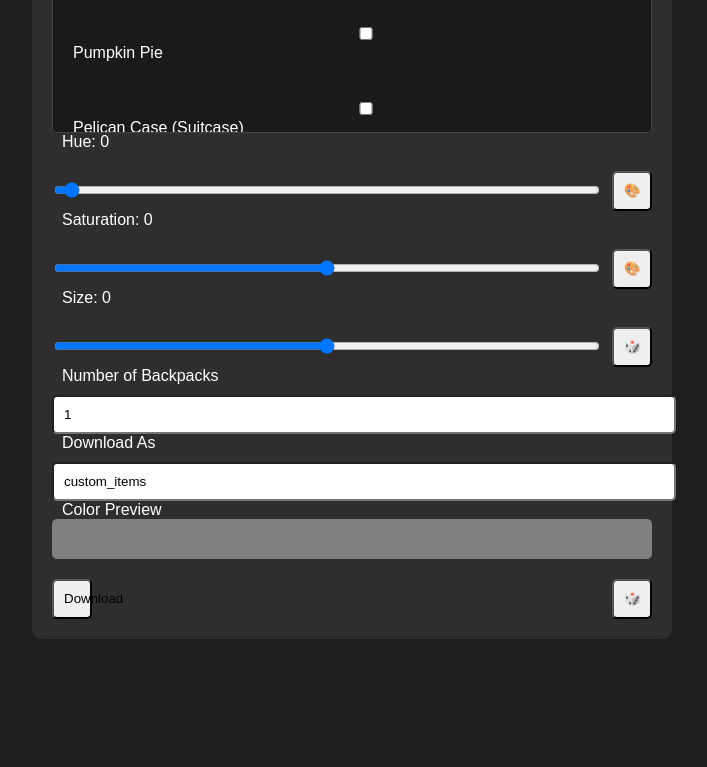
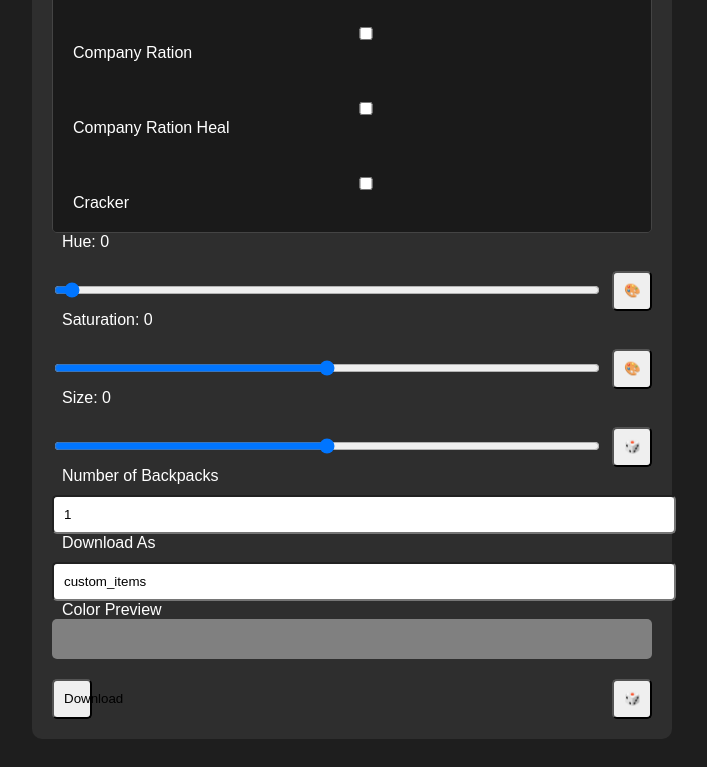
Before and after one commit to MasionoVR/json-generator-site, a plain HTML site: page index.html in a window 1280 px wide. Shown: the part 223-990 px from the top of the page, without its empty margins (288-995 px from the left). Before the commit the page ends 890 px from the top, so only its background shows below. Drawn offline with Linux system fonts and the light colour scheme.

Commit message:
Update index.html

```diff
--- a/index.html
+++ b/index.html
@@ -1,7 +1,7 @@
 <!DOCTYPE html>
 <html>
 <head>
-  <title>444 Json Generator!</title>
+  <title>Masiono's 444 Json Converter</title>
   <meta name="viewport" content="width=device-width, initial-scale=1">
   <style>
     body {
@@ -24,7 +24,7 @@
       border-radius: 5px;
     }
     .scrollbox {
-      max-height: 200px;
+      max-height: 300px;
       overflow-y: auto;
       border: 1px solid #444;
       padding: 10px;
@@ -35,10 +35,10 @@
       display: block;
       margin-bottom: 5px;
     }
-    .controls {
+    .controls, .row {
       display: flex;
+      gap: 10px;
       align-items: center;
-      gap: 10px;
     }
     #colorPreview {
       width: 100%;
@@ -47,8 +47,6 @@
       background: hsl(0, 0%, 50%);
     }
     .row {
-      display: flex;
-      gap: 10px;
       margin-top: 10px;
     }
     .row button {
@@ -60,20 +58,36 @@
 </head>
 <body>
 <div class="container">
-  <h2>Mobile JSON Generator</h2>
+  <h2>Masiono's 444 Json Converter</h2>
 
   <label>Select Items:</label>
   <div class="scrollbox" id="itemList">
     <label><input type="checkbox" value="item_apple"> Apple</label>
+    <label><input type="checkbox" value="item_company_ration"> Company Ration</label>
+    <label><input type="checkbox" value="item_company_ration_heal"> Company Ration Heal</label>
+    <label><input type="checkbox" value="item_cracker"> Cracker</label>
+    <label><input type="checkbox" value="item_heart_chocolate_box"> Heart Chocolate Box</label>
+    <label><input type="checkbox" value="item_mega_broccoli"> Mega Broccoli</label>
+    <label><input type="checkbox" value="item_micro_broccoli"> Micro Broccoli</label>
     <label><input type="checkbox" value="item_pumpkin_pie"> Pumpkin Pie</label>
+    <label><input type="checkbox" value="item_stinky_cheese"> Stinky Cheese</label>
+    <label><input type="checkbox" value="item_turkey_leg"> Turkey Leg</label>
+    <label><input type="checkbox" value="item_turkey_whole"> Turkey Whole</label>
+    <label><input type="checkbox" value="item_banana"> Banana</label>
+    <label><input type="checkbox" value="item_large_banana"> Large Banana</label>
+    <label><input type="checkbox" value="item_cola"> Cola</label>
+    <label><input type="checkbox" value="item_large_cola"> Large Cola</label>
+    <label><input type="checkbox" value="item_pizza"> Pizza</label>
+    <label><input type="checkbox" value="item_backpack"> Backpack</label>
+    <label><input type="checkbox" value="item_backpack_large"> Large Backpack</label>
+    <label><input type="checkbox" value="item_nut_shredder"> Nut Shredder</label>
+    <label><input type="checkbox" value="item_heart_gun"> Heart Gun (Raygun)</label>
     <label><input type="checkbox" value="item_pelican_case"> Pelican Case (Suitcase)</label>
     <label><input type="checkbox" value="item_time_bomb"> Time Bomb</label>
     <label><input type="checkbox" value="item_gold_revolver"> Gold Revolver</label>
     <label><input type="checkbox" value="item_egg"> Egg</label>
-    <label><input type="checkbox" value="item_nut_shredder"> Nut Shredder</label>
     <label><input type="checkbox" value="item_ruby"> Ruby</label>
-    <label><input type="checkbox" value="item_pizza"> Pizza</label>
-    <label><input type="checkbox" value="item_mega_broccoli"> Mega Broccoli</label>
+    <!-- continue with the full list... -->
   </div>
 
   <label>Hue: <span id="hueVal">0</span></label>
@@ -114,34 +128,28 @@ function updateValue(id) {
   document.getElementById(id + 'Val').textContent = document.getElementById(id).value;
   updateColorPreview();
 }
-
 function updateColorPreview() {
   const hue = parseInt(document.getElementById("hue").value);
   const sat = parseInt(document.getElementById("saturation").value);
   const scaledSat = Math.round(((sat + 124) / 248) * 100);
   document.getElementById("colorPreview").style.backgroundColor = `hsl(${hue}, ${scaledSat}%, 50%)`;
 }
-
 function randomHue() {
   document.getElementById("hue").value = Math.floor(Math.random() * 241);
   updateValue("hue");
 }
-
 function randomSaturation() {
   document.getElementById("saturation").value = Math.floor(Math.random() * 249) - 124;
   updateValue("saturation");
 }
-
 function randomScale() {
   document.getElementById("scale").value = Math.floor(Math.random() * 255) - 127;
   updateValue("scale");
 }
-
 function randomStuff() {
-  document.querySelectorAll('#itemList input').forEach(cb => cb.checked = Math.random() < 0.4);
+  document.querySelectorAll('#itemList input').forEach(cb => cb.checked = Math.random() < 0.3);
   randomHue(); randomSaturation(); randomScale();
 }
-
 function downloadJSON() {
   const hue = parseInt(document.getElementById("hue").value);
   const saturation = parseInt(document.getElementById("saturation").value);
```
